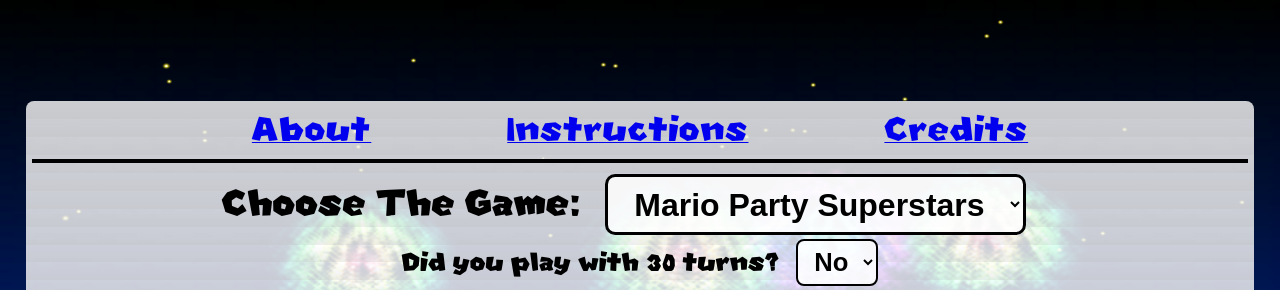
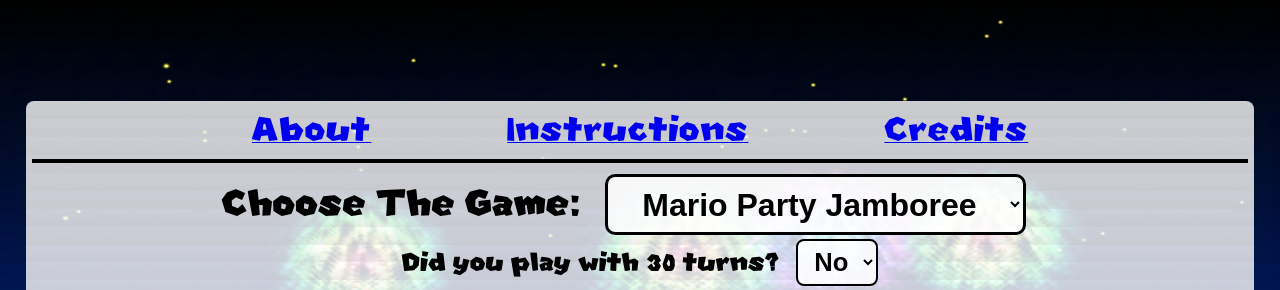
Before and after one commit to SNC-Zora/MarioPartyBonusStarCalculator, a plain HTML site: page index.html in a window 1280 px wide. Shown: the top 290 px of the page. Drawn offline with Linux system fonts and the light colour scheme.

Commit message:
Updated to include Jamboree
Except Jamboree's bonus star logic is the exact same as Superstar's!

```diff
--- a/index.html
+++ b/index.html
@@ -26,6 +26,7 @@
 			<option value="Top 100">Mario Party: The Top 100</option>
 			<option value="Super">Super Mario Party</option>
 			<option value="Superstars" selected>Mario Party Superstars</option>
+			<option value="Superstars" selected>Mario Party Jamboree</option>
 		</select>
 
 		<label class="extraQ" id="dk-label" for="dk-select"><br>Did you play on DK's Jungle Ruins?</label>
```
